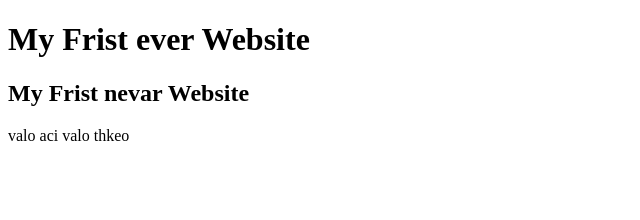
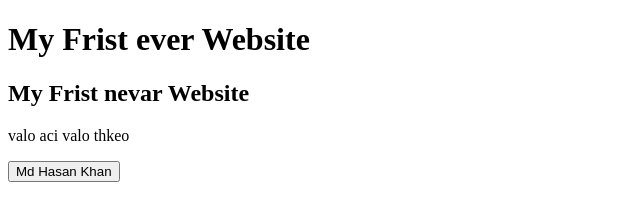
Before and after one commit to hkhasankhann/my-frist-website, a plain HTML site: page index.html in a window 1280 px wide. Shown: the whole page, without its empty margins (0-640 px from the left). Drawn offline with Linux system fonts and the light colour scheme.

Commit message:
Update index.html
Hk

```diff
--- a/index.html
+++ b/index.html
@@ -10,5 +10,6 @@
     <h1>My Frist ever Website</h1>
     <h2>My Frist nevar Website</h2>
     <p>valo aci valo thkeo</p>
+    <button>Md Hasan Khan</button>
 </body>
 </html>
```
